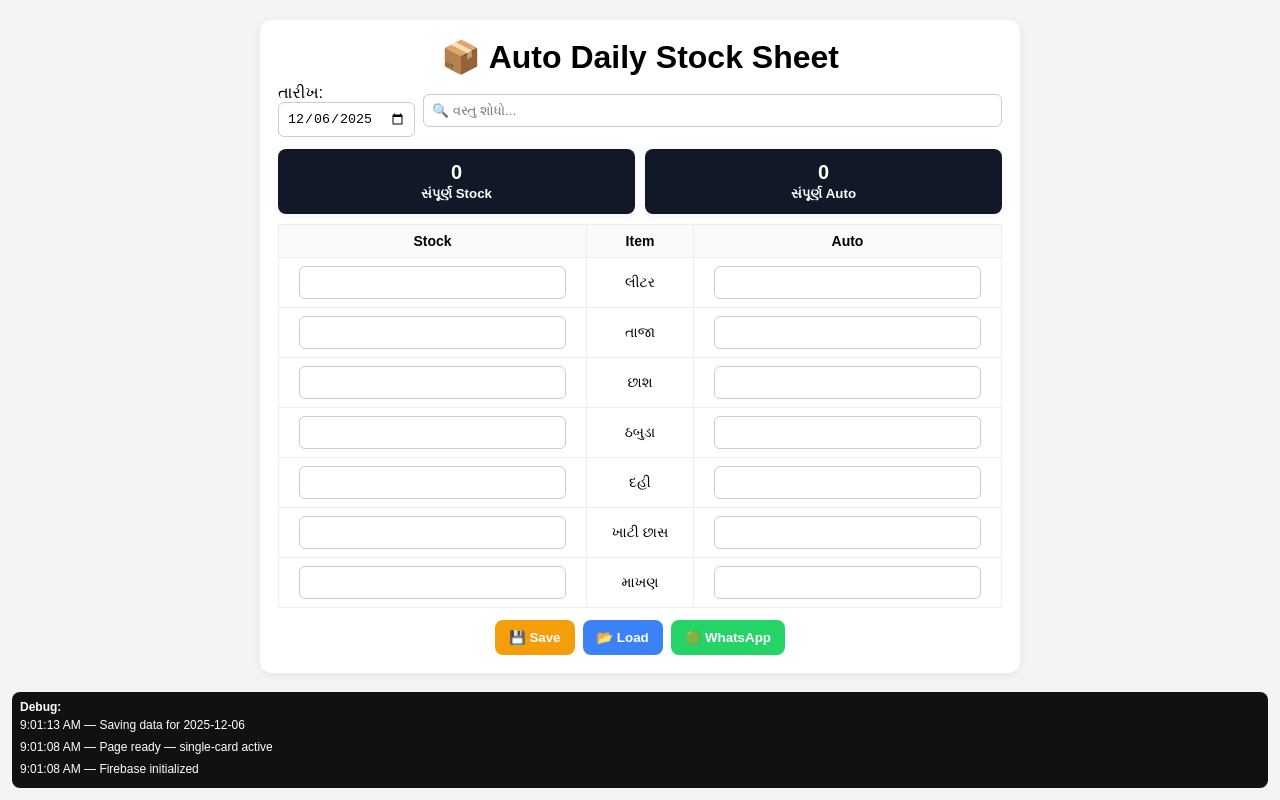
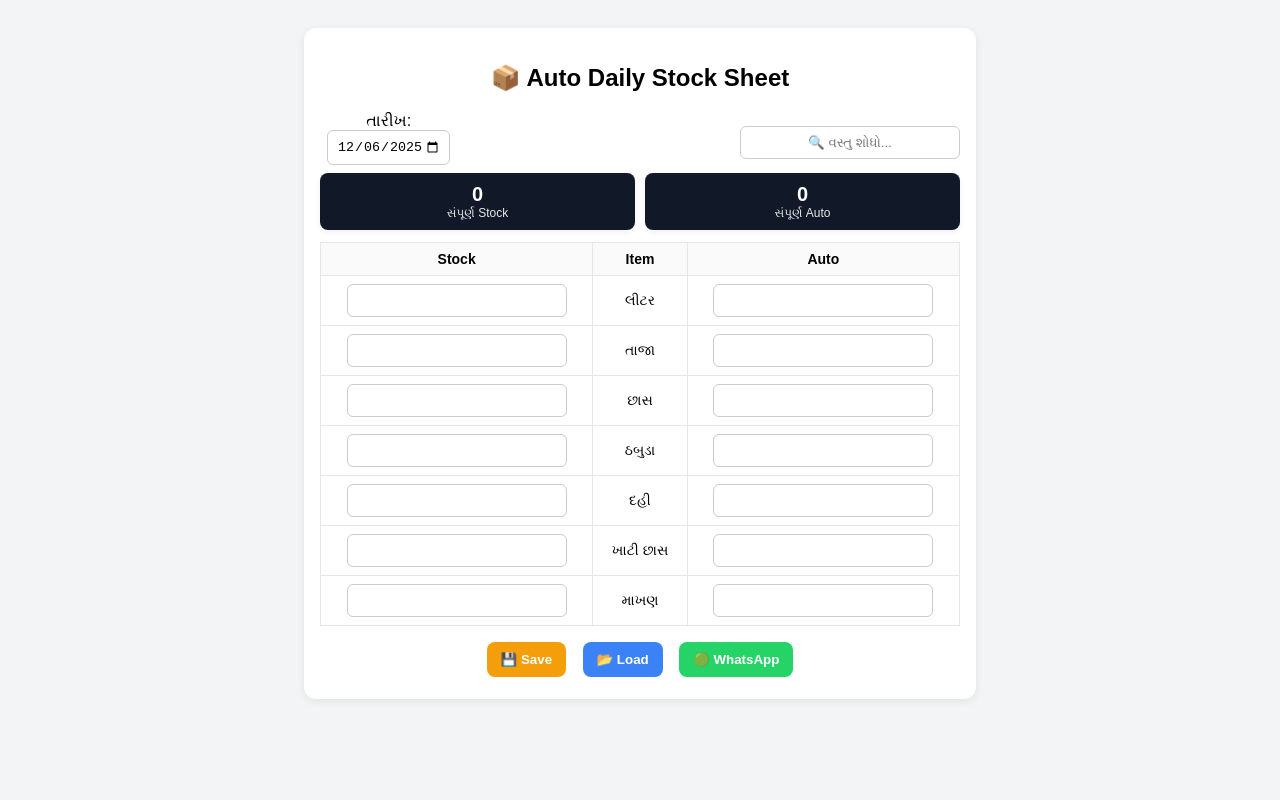
Before and after one commit to rafushavijay129-eng/milkstock, a plain HTML site: page index.html in a window 1280 px wide. Both pictures are taken after a click on the button "💾 Save". Drawn offline with Linux system fonts and the light colour scheme; no server answers.

Commit message:
Update index.html

```diff
--- a/index.html
+++ b/index.html
@@ -2,59 +2,151 @@
 <html lang="gu">
 <head>
   <meta charset="utf-8" />
-<meta name="viewport" content="width=device-width, initial-scale=1" />
+  <meta name="viewport" content="width=device-width,initial-scale=1" />
   <title>Auto Daily Stock Sheet</title>
+
   <style>
-  :root{--card-bg:#fff;--accent:#111827;--btn-save:#f59e0b;--btn-load:#3b82f6;--btn-wa:#25D366}
-  body{font-family:Arial, sans-serif;background:#f3f4f6;margin:0;padding:20px;display:flex;justify-content:center}
-  .wrap{width:100%;max-width:760px}
-  .card{background:var(--card-bg);padding:18px;border-radius:12px;box-shadow:0 2px 10px rgba(0,0,0,0.06);margin-bottom:18px}
-  h1{margin:0 0 8px;text-align:center}
-  .meta-row{display:flex;gap:8px;align-items:center;flex-wrap:wrap;margin-bottom:12px}
-  input[type="date"]{padding:8px;border-radius:6px;border:1px solid #ccc}
-  #searchBar{flex:1;padding:8px;border-radius:6px;border:1px solid #ccc}
-  .totals{display:flex;gap:10px;margin-bottom:10px}
-  .total-box{flex:1;background:var(--accent);color:#fff;padding:12px;border-radius:8px;font-weight:700;box-shadow:0 2px 6px rgba(0,0,0,0.06);text-align:center}
-  table{width:100%;border-collapse:collapse;margin-top:8px}
-  th,td{border:1px solid #eee;padding:8px;text-align:center;font-size:14px}
-  th{background:#fafafa}
-  input[type="number"], input[type="text"]{width:92%;padding:8px;border-radius:6px;border:1px solid #ccc;box-sizing:border-box}
-  .btns{display:flex;gap:8px;justify-content:center;margin-top:12px}
-  button{padding:10px 14px;border-radius:8px;border:none;font-weight:700;cursor:pointer}
-  #saveBtn{background:var(--btn-save);color:#fff}
-  #loadBtn{background:var(--btn-load);color:#fff}
-  #whatsappBtn{background:var(--btn-wa);color:#fff}
-  /* debug box */
-  #debugBox{position:fixed;left:12px;right:12px;bottom:12px;max-height:160px;overflow:auto;background:#111;color:#fff;padding:8px;border-radius:8px;font-size:12px;z-index:9999;display:none}
-  @media (max-width:520px){ .meta-row{flex-direction:column;align-items:stretch} .total-box{font-size:14px} input[type="number"], input[type="text"]{width:100%} }
+    body {
+      font-family: Arial, sans-serif;
+      background: #f3f4f6;
+      text-align: center;
+      padding: 20px;
+    }
+    .card {
+      background: white;
+      padding: 16px;
+      border-radius: 12px;
+      box-shadow: 0 2px 8px rgba(0,0,0,0.08);
+      display: inline-block;
+      width: 95%;
+      max-width: 640px;
+    }
+    .totals {
+      display: flex;
+      justify-content: space-between;
+      gap: 10px;
+      margin: 6px 0 12px 0;
+    }
+    .total-box {
+      flex: 1;
+      background: #111827;
+      color: #fff;
+      padding: 10px;
+      border-radius: 8px;
+      font-weight: 700;
+      box-shadow: 0 2px 6px rgba(0,0,0,0.06);
+    }
+    .total-box small {
+      display: block;
+      font-weight: 400;
+      font-size: 12px;
+      opacity: 0.9;
+    }
+    table {
+      width: 100%;
+      border-collapse: collapse;
+      margin-top: 10px;
+    }
+    th, td {
+      border: 1px solid #e6e6e6;
+      padding: 8px;
+    }
+    th {
+      background: #fafafa;
+      font-weight: bold;
+      text-align: center;
+      font-size: 14px;
+    }
+    td {
+      text-align: center;
+      font-size: 14px;
+    }
+    input[type="number"], input[type="text"], input[type="date"] {
+      width: 90%;
+      max-width: 220px;
+      padding: 8px;
+      border-radius: 6px;
+      border: 1px solid #ccc;
+      text-align: center;
+      box-sizing: border-box;
+    }
+    button {
+      padding: 10px 14px;
+      border: none;
+      border-radius: 8px;
+      margin: 6px;
+      font-weight: bold;
+      cursor: pointer;
+    }
+    #saveBtn { background: #f59e0b; color: #fff; }
+    #loadBtn { background: #3b82f6; color: #fff; }
+    #whatsappBtn { background: #25D366; color: #fff; }
+    #searchBar {
+      width: 92%;
+      padding: 8px;
+      margin-top: 8px;
+      border-radius: 6px;
+      border: 1px solid #ccc;
+      box-sizing: border-box;
+    }
+    .meta-row {
+      display:flex;
+      justify-content:space-between;
+      align-items:center;
+      gap:8px;
+      margin-bottom:8px;
+      flex-wrap:wrap;
+    }
+    @media (max-width:480px){
+      .totals { flex-direction: column; gap:8px; }
+      input[type="number"], input[type="text"], input[type="date"] {
+        width: 100%;
+        max-width: none;
+      }
+      .card { padding:12px; }
+    }
   </style>
 </head>
+
 <body>
-<div class="wrap">
-  <div class="card" id="mainCard">
-    <h1>📦 Auto Daily Stock Sheet</h1>
+  <div class="card">
+    <h2>📦 Auto Daily Stock Sheet</h2>
 
     <div class="meta-row">
       <div>
         <label>તારીખ:</label><br>
-        <input type="date" id="sheetDate">
-      </div>
-      <input id="searchBar" type="text" placeholder="🔍 વસ્તુ શોધો...">
+        <input type="date" id="date">
       </div>
 
+      <div style="text-align:right; flex:1;">
+        <input type="text" id="searchBar" placeholder="🔍 વસ્તુ શોધો...">
+      </div>
+    </div>
+
+    <!-- TOP TOTALS -->
     <div class="totals">
-      <div class="total-box"><div style="font-size:20px" id="totalStock">0</div><small>સંપૂર્ણ Stock</small></div>
-      <div class="total-box"><div style="font-size:20px" id="totalAuto">0</div><small>સંપૂર્ણ Auto</small></div>
+      <div class="total-box" id="totalStockBox">
+        <div style="font-size:20px" id="totalStock">0</div>
+        <small>સંપૂર્ણ Stock</small>
+      </div>
+      <div class="total-box" id="totalAutoBox">
+        <div style="font-size:20px" id="totalAuto">0</div>
+        <small>સંપૂર્ણ Auto</small>
+      </div>
     </div>
 
     <table id="stockTable">
       <thead>
-        <tr><th>Stock</th><th>Item</th><th>Auto</th></tr>
+        <tr>
+          <th>Stock</th>
+          <th>Item</th>
+          <th>Auto</th>
+        </tr>
       </thead>
       <tbody>
         <tr><td><input type="number" min="0" step="any"></td><td>લીટર</td><td><input type="number" min="0" step="any"></td></tr>
         <tr><td><input type="number" min="0" step="any"></td><td>તાજા</td><td><input type="number" min="0" step="any"></td></tr>
-        <tr><td><input type="number" min="0" step="any"></td><td>છાશ</td><td><input type="number" min="0" step="any"></td></tr>
+        <tr><td><input type="number" min="0" step="any"></td><td>છાસ</td><td><input type="number" min="0" step="any"></td></tr>
         <tr><td><input type="number" min="0" step="any"></td><td>ઠબુડા</td><td><input type="number" min="0" step="any"></td></tr>
         <tr><td><input type="number" min="0" step="any"></td><td>દહી</td><td><input type="number" min="0" step="any"></td></tr>
         <tr><td><input type="number" min="0" step="any"></td><td>ખાટી છાસ</td><td><input type="number" min="0" step="any"></td></tr>
@@ -62,172 +154,160 @@
       </tbody>
     </table>
 
-    <div class="btns">
-      <button id="saveBtn">💾 Save</button>
-      <button id="loadBtn">📂 Load</button>
-      <button id="whatsappBtn">🟢 WhatsApp</button>
-    </div>
+    <div style="margin-top:10px; text-align:center;">
+      <button id="saveBtn" onclick="saveData()">💾 Save</button>
+      <button id="loadBtn" onclick="loadData()">📂 Load</button>
+      <button id="whatsappBtn" onclick="shareWhatsApp()">🟢 WhatsApp</button>
     </div>
   </div>
 
-<!-- DEBUG box (hide/show by setting display:block) -->
-<div id="debugBox"><strong>Debug:</strong><div id="dbg"></div></div>
-
-<!-- Firebase compat libs -->
+  <!-- Firebase compat libraries -->
   <script src="https://www.gstatic.com/firebasejs/9.23.0/firebase-app-compat.js"></script>
   <script src="https://www.gstatic.com/firebasejs/9.23.0/firebase-database-compat.js"></script>
 
   <script>
-/* === CONFIG: change only databaseURL if needed === */
+  // 🔗 NEW: booking-e751e database URL
   const firebaseConfig = {
     databaseURL: "https://booking-e751e-default-rtdb.firebaseio.com/"
   };
-/* initialize once */
-if (!window._firebaseInited) {
   firebase.initializeApp(firebaseConfig);
-  window._firebaseInited = true;
-  dbg('Firebase initialized');
-} else dbg('Firebase already initialized');
 
-/* helpers */
-function dbg(msg){
-  try{
-    const d = document.getElementById('dbg');
-    const p = document.createElement('div');
-    p.style.padding = '4px 0';
-    p.textContent = new Date().toLocaleTimeString() + ' — ' + msg;
-    d.prepend(p);
-    // show debug box for few seconds when new message arrives
-    const box = document.getElementById('debugBox');
-    box.style.display = 'block';
-    clearTimeout(window._dbgTimeout);
-    window._dbgTimeout = setTimeout(()=>{ box.style.display = 'none'; }, 5000);
-  }catch(e){ console.log('dbg error', e); }
-  console.log(msg);
-}
-function rows(){ return Array.from(document.querySelectorAll('#stockTable tbody tr')); }
-function numFormat(n){ return Number.isInteger(n) ? n : parseFloat(n).toFixed(2); }
-
-/* init elements */
-const dateEl = document.getElementById('sheetDate');
+  // elements
+  const dateEl = document.getElementById('date');
   const searchEl = document.getElementById('searchBar');
   const totalStockEl = document.getElementById('totalStock');
   const totalAutoEl = document.getElementById('totalAuto');
-const saveBtn = document.getElementById('saveBtn');
-const loadBtn = document.getElementById('loadBtn');
-const waBtn = document.getElementById('whatsappBtn');
+  const rowsSelector = () =>
+    Array.from(document.querySelectorAll('#stockTable tbody tr'));
 
-/* set today */
-if (!dateEl.value) dateEl.value = new Date().toISOString().split('T')[0];
+  // set today's date
+  window.onload = () => {
+    dateEl.value = new Date().toISOString().split('T')[0];
+    attachInputListeners();
+    updateTotals();
+  };
 
-/* listeners */
-function attach(){
-  rows().forEach(r => r.querySelectorAll('input').forEach(i => i.addEventListener('input', updateTotals)));
-  searchEl.addEventListener('input', ()=>{ applyFilter(); updateTotals(); });
+  // attach listeners to inputs so totals update live
+  function attachInputListeners(){
+    rowsSelector().forEach(row => {
+      const inputs = row.querySelectorAll('input');
+      inputs.forEach(inp => {
+        inp.addEventListener('input', updateTotals);
+      });
+    });
+
+    searchEl.addEventListener('input', () => {
+      applyFilter();
+      updateTotals();
+    });
+
     dateEl.addEventListener('change', updateTotals);
-  saveBtn.addEventListener('click', saveData);
-  loadBtn.addEventListener('click', loadData);
-  waBtn.addEventListener('click', shareWhatsApp);
   }
-attach();
 
+  // filter rows by search query
   function applyFilter(){
-  const q = (searchEl.value || '').trim().toLowerCase();
-  rows().forEach(row => {
-    const name = (row.children[1] ? row.children[1].innerText.toLowerCase() : '');
-    row.style.display = q === '' || name.includes(q) ? '' : 'none';
+    const q = searchEl.value.trim().toLowerCase();
+    rowsSelector().forEach(row => {
+      const name = row.children[1].innerText.toLowerCase();
+      row.style.display = (q === '' || name.includes(q)) ? '' : 'none';
     });
   }
 
+  // compute totals only for visible rows
   function updateTotals(){
-  let ts = 0, ta = 0;
-  rows().forEach(row => {
+    let totalStock = 0;
+    let totalAuto = 0;
+    rowsSelector().forEach(row => {
       if (row.style.display === 'none') return;
-    const s = parseFloat(row.children[0].querySelector('input').value) || 0;
-    const a = parseFloat(row.children[2].querySelector('input').value) || 0;
-    ts += s; ta += a;
+      const stockVal = parseFloat(
+        row.children[0].querySelector('input').value
+      ) || 0;
+      const autoVal = parseFloat(
+        row.children[2].querySelector('input').value
+      ) || 0;
+      totalStock += stockVal;
+      totalAuto += autoVal;
     });
-  totalStockEl.innerText = numFormat(ts);
-  totalAutoEl.innerText = numFormat(ta);
+    totalStockEl.innerText = Number.isInteger(totalStock)
+      ? totalStock
+      : totalStock.toFixed(2);
+    totalAutoEl.innerText = Number.isInteger(totalAuto)
+      ? totalAuto
+      : totalAuto.toFixed(2);
   }
 
-/* test firebase connectivity quickly */
-async function testConnection(){
-  const path = '__connect_test__/' + Date.now();
-  try {
-    await firebase.database().ref(path).set({ok:true,time:Date.now()});
-    dbg('Firebase write OK');
-    const snap = await firebase.database().ref(path).once('value');
-    dbg('Firebase read OK: ' + JSON.stringify(snap.val()));
-    await firebase.database().ref(path).remove();
-    dbg('Firebase test node removed');
-    return true;
-  } catch (err){
-    dbg('Firebase test failed: ' + (err && err.message ? err.message : err));
-    return false;
-  }
+  // SAVE data to Firebase
+  function saveData(){
+    const date = dateEl.value;
+    if (!date) return alert('કૃપા કરીને તારીખ પસંદ કરો!');
+
+    const data = rowsSelector().map(row => {
+      const name  = row.children[1].innerText.trim();
+      const stock = row.children[0].querySelector('input').value || '0';
+      const auto  = row.children[2].querySelector('input').value || '0';
+      return { name, stock, auto };
+    });
+
+    firebase.database().ref('stockData/' + date).set(data)
+      .then(() => {
+        alert('✅ ડેટા સાચવાયો!');
+      })
+      .catch(err => {
+        alert('Save failed: ' + err.message);
+      });
   }
 
-/* SAVE */
-async function saveData(){
-  if (!dateEl.value) return alert('કૃપા કરીને તારીખ પસંદ કરો!');
-  dbg('Saving data for ' + dateEl.value);
-  const ok = await testConnection();
-  if (!ok) return alert('Firebase સાથે કનેક્શનમાં સમસ્યા. Debug જોઈને જુઓ.');
-  const data = rows().map(row => {
-    const name = row.children[1].innerText.trim();
-    const stock = row.children[0].querySelector('input').value || '0';
-    const auto = row.children[2].querySelector('input').value || '0';
-    return { name, stock, auto };
+  // LOAD data from Firebase
+  function loadData(){
+    const date = dateEl.value;
+    if (!date) return alert('કૃપા કરીને તારીખ પસંદ કરો!');
+
+    firebase.database().ref('stockData/' + date).once('value')
+      .then(snapshot => {
+        const data = snapshot.val();
+        if (!data) return alert('❌ આ તારીખ માટે ડેટા નથી!');
+
+        const rows = rowsSelector();
+        data.forEach((item, i) => {
+          if (!rows[i]) return;
+          rows[i].children[0].querySelector('input').value = item.stock;
+          rows[i].children[2].querySelector('input').value = item.auto;
         });
-  firebase.database().ref('stockData/' + dateEl.value).set(data)
-    .then(()=>{ dbg('Save OK'); alert('✅ ડેટા સાચવાયો!'); })
-    .catch(err => { dbg('Save failed: ' + err.message); alert('Save failed: ' + err.message); });
+        updateTotals();
+        alert('📂 ડેટા લોડ થઈ ગયું!');
+      })
+      .catch(err => {
+        alert('Load failed: ' + err.message);
+      });
   }
 
-/* LOAD */
-async function loadData(){
-  if (!dateEl.value) return alert('કૃપા કરીને તારીખ પસંદ કરો!');
-  dbg('Loading data for ' + dateEl.value);
-  const ok = await testConnection();
-  if (!ok) return alert('Firebase સાથે કનેક્શનમાં સમસ્યા. Debug જોઈને જુઓ.');
-  firebase.database().ref('stockData/' + dateEl.value).once('value')
-    .then(snapshot => {
-      const data = snapshot.val();
-      if (!data) return alert('આ તારીખ માટે ડેટા મળી ન શકાયો!');
-      const r = rows();
-      data.forEach((item, i) => {
-        if (!r[i]) return;
-        r[i].children[0].querySelector('input').value = item.stock;
-        r[i].children[2].querySelector('input').value = item.auto;
-      });
-      updateTotals();
-      dbg('Load OK');
-      alert('📂 ડેટા લોડ થઈ ગયું!');
-    })
-    .catch(err => { dbg('Load failed: ' + err.message); alert('Load failed: ' + err.message); });
-}
-
-/* WhatsApp share */
+  // WhatsApp share (includes totals)
   function shareWhatsApp(){
     const date = dateEl.value || 'N/A';
-  let msg = `📦 Auto Daily Stock Sheet (${date})\n\nStock | Item | Auto\n--------------------\n`;
+    let msg = `📦 Auto Daily Stock Sheet (${date})\n\n`;
+    msg += `Stock | Item | Auto\n`;
+    msg += `---------------------------\n`;
+
     let ts = 0, ta = 0;
-  rows().forEach(row => {
+    rowsSelector().forEach(row => {
       if (row.style.display === 'none') return;
-    const s = row.children[0].querySelector('input').value || 0;
-    const item = row.children[1].innerText.trim();
-    const a = row.children[2].querySelector('input').value || 0;
-    ts += Number(s); ta += Number(a);
-    msg += `${s} | ${item} | ${a}\n`;
+      const stock = parseFloat(
+        row.children[0].querySelector('input').value
+      ) || 0;
+      const item  = row.children[1].innerText.trim();
+      const auto  = parseFloat(
+        row.children[2].querySelector('input').value
+      ) || 0;
+      ts += stock;
+      ta += auto;
+      msg += `${stock} | ${item} | ${auto}\n`;
     });
-  msg += `--------------------\nTotal: ${ts} |  | ${ta}\n`;
+
+    msg += `---------------------------\n`;
+    msg += `Total: ${ts} | કુલ | ${ta}\n`;
+
     window.open('https://wa.me/?text=' + encodeURIComponent(msg), '_blank');
   }
-
-/* final init */
-updateTotals();
-dbg('Page ready — single-card active');
   </script>
 </body>
 </html>
```
Lines whose indentation alone changed are shown as unchanged.
